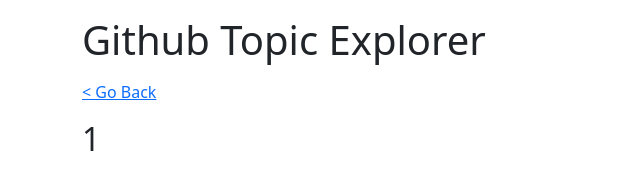
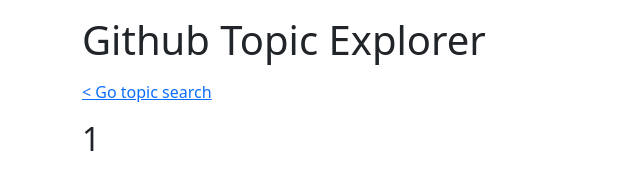
Before and after one commit to Yacarreon93/github-topics-explorer, a React (Create React App) app: page /1 in a window 1280 px wide. Shown: the top 171 px of the page, without its empty margins (0-640 px from the left). Built offline with nearby package versions, Linux system fonts and the light colour scheme; no server answers.

Commit message:
Better Go Back label

```diff
--- a/src/scenes/TopicDetails.jsx
+++ b/src/scenes/TopicDetails.jsx
@@ -8,7 +8,7 @@
   return (
     <div>
       <div className="mb-3">
-        <Link to="/">&lt; Go Back</Link>
+        <Link to="/">&lt; Go topic search</Link>
       </div>
       <h2>{topicName}</h2>
     </div>
```
